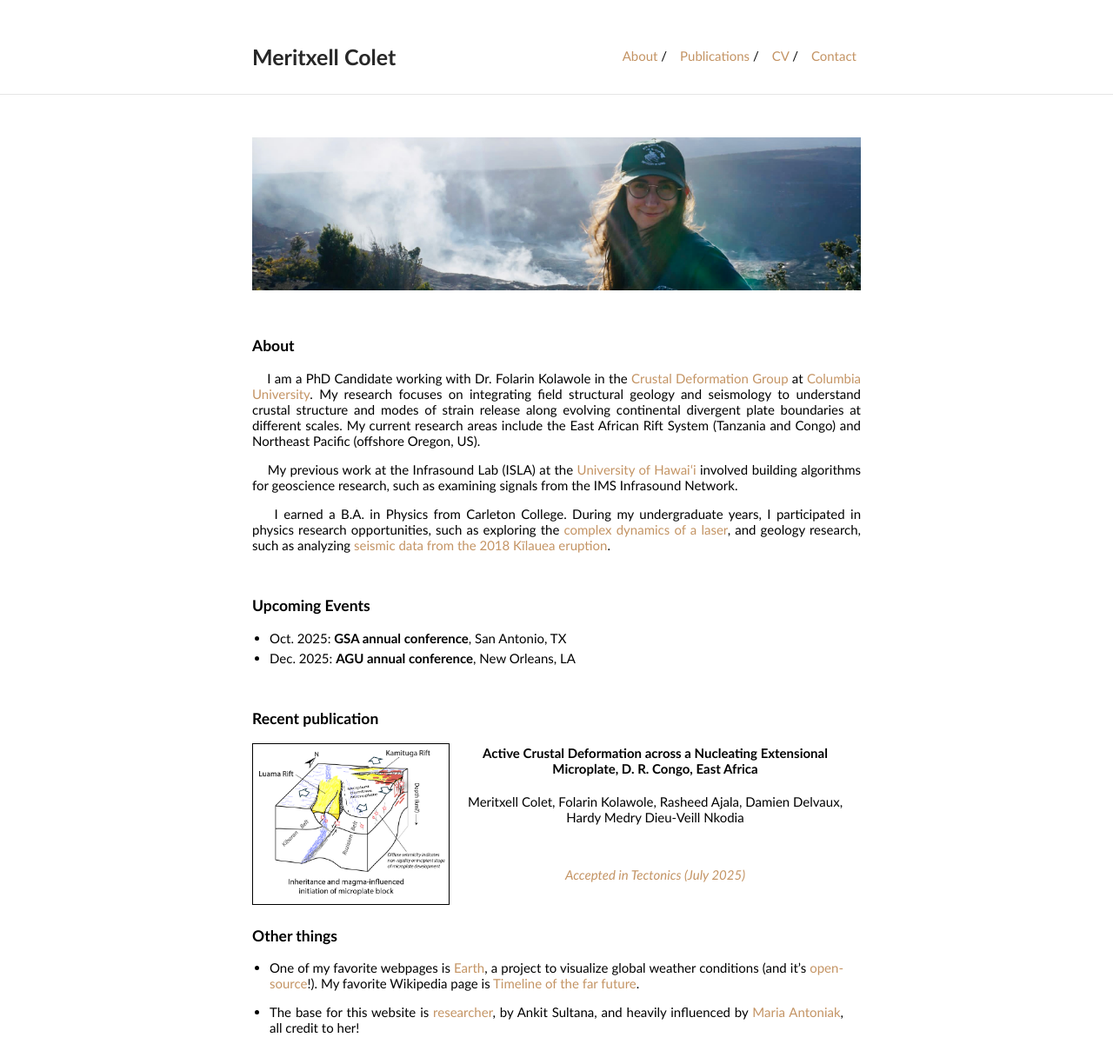
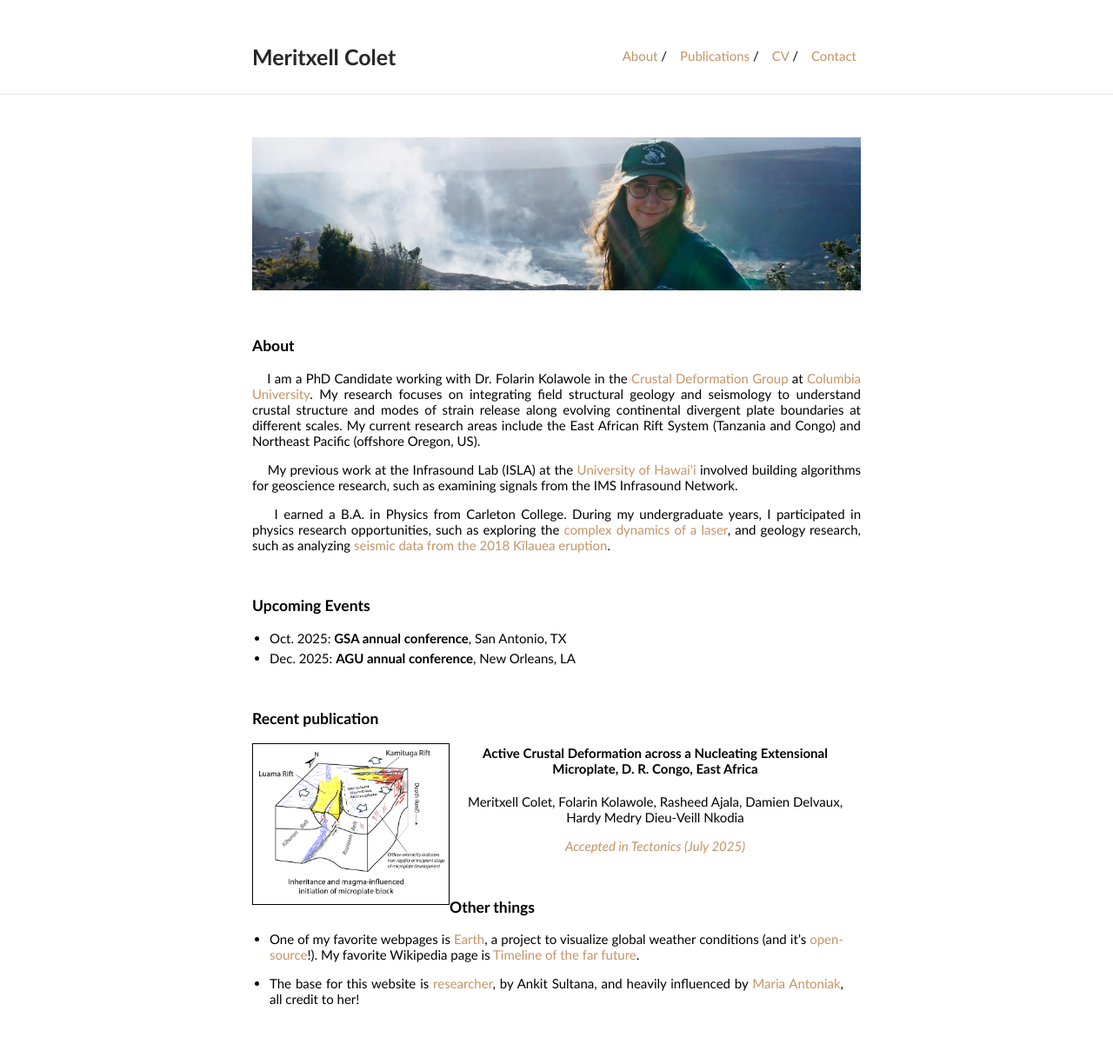
Before and after one commit to MeritxellC/MeritxellC.github.io, a Jekyll site: the page built from index.md, in a window 1280 px wide. Shown: the whole page at 87% size. Built offline with Jekyll 4.4.1, drawn with Linux system fonts in a browser that asks for light colours; after the commit the page ends 1191 px from its top, so only the background shows below that.

Commit message:
fix more spacing issues

```diff
--- a/index.md
+++ b/index.md
@@ -44,13 +44,11 @@ and geology research, such as analyzing [seismic data from the 2018 Kīlauea eru
 
 <p>Meritxell Colet, Folarin Kolawole, Rasheed Ajala, Damien Delvaux, Hardy Medry Dieu-Veill Nkodia </p>
 
-<br style="line-height:1">
-
 <p><i><a href="https://essopenarchive.org/users/857884/articles/1308388-active-crustal-deformation-across-a-nucleating-extensional-microplate-d-r-congo-east-africa">Accepted in Tectonics (July 2025)</a></i></p>
 </div>
 
 
-<br style="line-height:35">
+<br style="line-height:45">
 
 <h3>Other things</h3>
 
```
